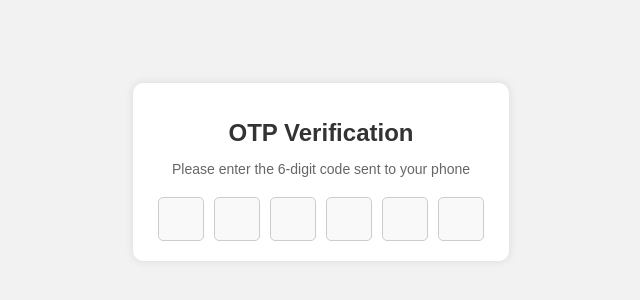
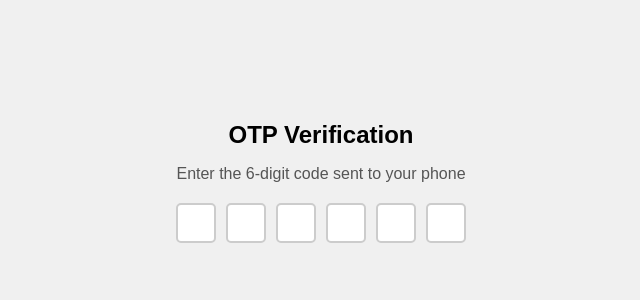
Before and after one commit to acciojob/OTP-smranjanmishra, a website: page main.html in a window 1280 px wide. Shown: the part 228-528 px from the top of the page, without its empty margins (319-959 px from the left). Drawn offline with Linux system fonts and the light colour scheme.

Commit message:
created a submission

```diff
--- a/main.html
+++ b/main.html
@@ -1,26 +1,29 @@
 <!DOCTYPE html>
 <html lang="en">
+
 <head>
     <meta charset="UTF-8">
     <meta name="viewport" content="width=device-width, initial-scale=1.0">
     <title>OTP Verification</title>
     <link rel="stylesheet" href="styles.css">
 </head>
+
 <body>
     <div class="container">
-        <h1 id="verification_heading">OTP Verification</h1>
-        <p id="verification_subtext">Please enter the 6-digit code sent to your phone</p>
+        <h2 id="verification_heading">OTP Verification</h2>
+        <p id="verification_subtext">Enter the 6-digit code sent to your phone</p>
 
         <div class="code-container">
-            <input type="text" class="code" maxlength="1" />
-            <input type="text" class="code" maxlength="1" />
-            <input type="text" class="code" maxlength="1" />
-            <input type="text" class="code" maxlength="1" />
-            <input type="text" class="code" maxlength="1" />
-            <input type="text" class="code" maxlength="1" />
+            <input type="text" class="code" maxlength="1">
+            <input type="text" class="code" maxlength="1">
+            <input type="text" class="code" maxlength="1">
+            <input type="text" class="code" maxlength="1">
+            <input type="text" class="code" maxlength="1">
+            <input type="text" class="code" maxlength="1">
         </div>
     </div>
 
     <script src="script.js"></script>
 </body>
+
 </html>
--- a/script.js
+++ b/script.js
@@ -1,16 +1,21 @@
 const codes = document.querySelectorAll('.code');
 
-codes.forEach((code, idx) => {
-    code.addEventListener('input', () => {
-        if (code.value.length > 0 && idx < codes.length - 1) {
-            codes[idx + 1].focus();
+// Add event listeners to each input
+codes.forEach((code, index) => {
+    code.addEventListener('input', (e) => {
+        if (e.target.value.length === 1) {
+            // Move to the next input field when a digit is entered
+            if (index < codes.length - 1) {
+                codes[index + 1].focus();
+            }
         }
     });
 
     code.addEventListener('keydown', (e) => {
         if (e.key === 'Backspace') {
-            if (code.value.length === 0 && idx > 0) {
-                codes[idx - 1].focus();
+            // If backspace is pressed and input is empty, move to the previous input field
+            if (e.target.value === '' && index > 0) {
+                codes[index - 1].focus();
             }
         }
     });
--- a/styles.css
+++ b/styles.css
@@ -1,51 +1,55 @@
+* {
+    box-sizing: border-box;
+}
+
 body {
+    font-family: 'Arial', sans-serif;
     display: flex;
     justify-content: center;
     align-items: center;
     height: 100vh;
+    background-color: #f0f0f0;
     margin: 0;
-    background-color: #f2f2f2;
-    font-family: Arial, sans-serif;
 }
 
 .container {
     text-align: center;
-    background-color: white;
-    padding: 20px;
-    border-radius: 10px;
-    box-shadow: 0px 0px 10px rgba(0, 0, 0, 0.1);
 }
 
 #verification_heading {
+    font-size: 24px;
     margin-bottom: 10px;
-    font-size: 24px;
-    color: #333;
 }
 
 #verification_subtext {
+    font-size: 16px;
+    color: #555;
     margin-bottom: 20px;
-    font-size: 14px;
-    color: #666;
 }
 
 .code-container {
     display: flex;
-    justify-content: space-between;
+    justify-content: center;
 }
 
 .code {
     width: 40px;
     height: 40px;
-    font-size: 18px;
+    margin: 0 5px;
+    font-size: 24px;
     text-align: center;
-    border: 1px solid #ccc;
+    border: 2px solid #ccc;
     border-radius: 5px;
-    margin: 0 5px;
     outline: none;
-    background-color: #f9f9f9;
+    transition: border-color 0.3s;
 }
 
 .code:focus {
-    border-color: #007BFF;
-    background-color: #e6f7ff;
+    border-color: #3498db;
 }
+
+.code::-webkit-outer-spin-button,
+.code::-webkit-inner-spin-button {
+    -webkit-appearance: none;
+    margin: 0;
+}
```
